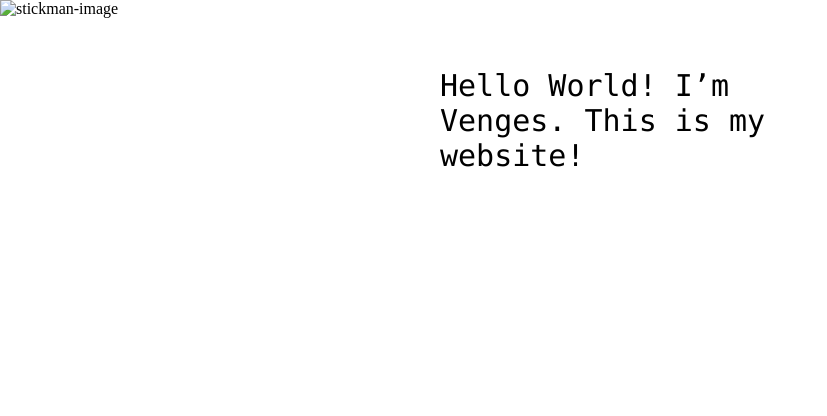
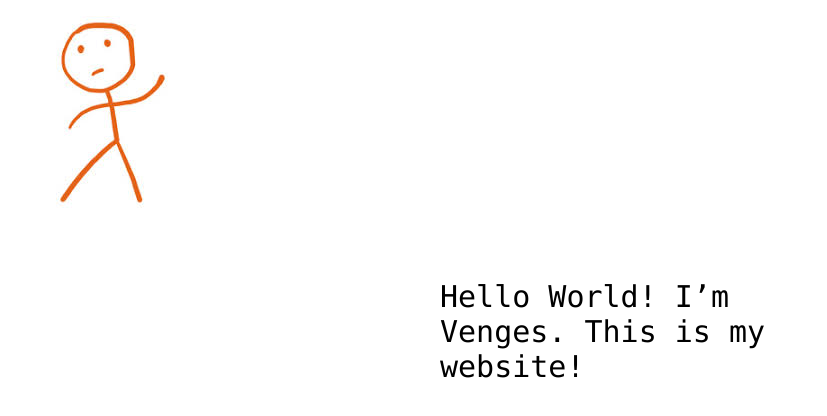
Before and after one commit to venges/hello-world, a plain HTML site: page index.html in a window 1280 px wide. Shown: the whole page, without its empty margins (0-827 px from the left). Drawn offline with Linux system fonts and the light colour scheme.

Commit message:
third attempt at adding pic

```diff
--- a/index.html
+++ b/index.html
@@ -9,7 +9,7 @@
 
 <body>
 
-<img src="venges.github.io/images/stickman.jpeg" id="stickman" alt="stickman-image" />
+<img src="images/stickman.jpeg" id="stickman" alt="stickman-image" />
 
 <!-- Change this code here by copy and pasting your template on line 15 -->
 <p>Hello World! I’m Venges. This is my website!</p>
```
